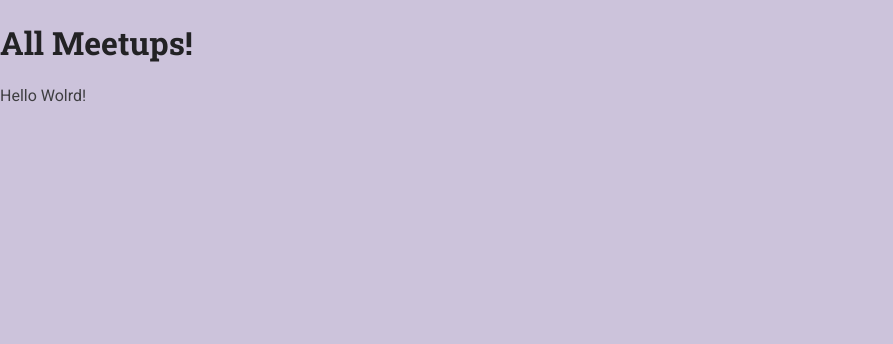
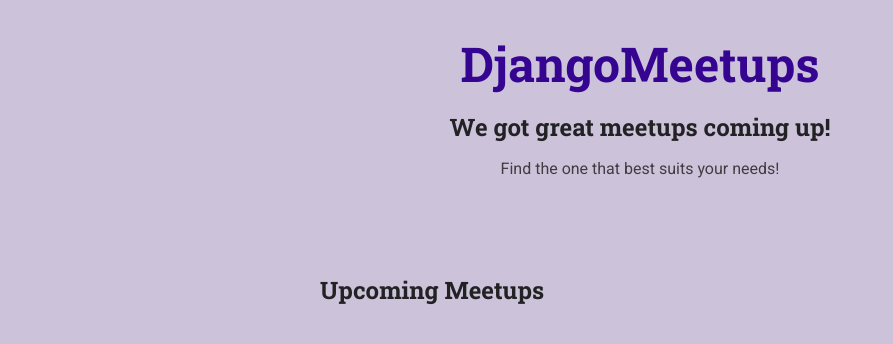
Before and after one commit to CarrascoJose/DjangoTutorial, a Django app: template django_course_site/meetups/templates/meetups/index.html in a window 1280 px wide. Shown: the top 344 px of the page, without its empty margins (0-893 px from the left). Run offline with Django 4.2, Linux system fonts and the light colour scheme; the template is opened without the code that fills it, so the values that code supplies are empty.

Commit message:
Primera version de la pagina de meetups

```diff
--- /dev/null
+++ b/django_course_site/meetups/static/meetups/styles/all-meetups.css
@@ -0,0 +1,62 @@
+section {
+    max-width: 40rem;
+    margin: 3rem auto;
+  }
+
+  ol {
+    list-style: none;
+    margin: 0;
+    padding: 0;
+  }
+
+  .meetup-item {
+    margin: 1rem 0;
+    background-color: #350490;
+    padding: 2rem;
+    color: white;
+    border-radius: 4px;
+  }
+
+  .meetup-summary {
+    display: flex;
+    align-items: flex-start;
+  }
+
+  .meetup-image {
+    margin-right: 2rem;
+  }
+
+  .meetup-image img {
+    width: 8rem;
+    height: 8rem;
+    object-fit: cover;
+    border-radius: 50%;
+  }
+
+  .meetup-details h3 {
+    color: inherit;
+    margin-top: 0;
+    margin-bottom: 0.5rem;
+    font-size: 2rem;
+  }
+
+  .meetup-details address {
+    font-style: italic;
+  }
+
+  .meetup-actions {
+    margin-top: 1.5rem;
+    text-align: right;
+  }
+
+  .meetup-actions .btn {
+    background-color: #cb82fb;
+    border-color: #cb82fb;
+    color: #350490;
+    padding: 0.75rem 2rem;
+  }
+
+  .meetup-actions .btn:hover {
+    background-color: #ba82fb;
+    border-color: #ba82fb;
+  }
--- a/django_course_site/meetups/templates/meetups/index.html
+++ b/django_course_site/meetups/templates/meetups/index.html
@@ -7,9 +7,41 @@
     <meta name="viewport" content="width=device-width, initial-scale=1.0">
     <title>All Meetups</title>
     <link rel="stylesheet" href="{% static 'meetups/styles/base.css' %}">
+    <link rel = "stylesheet" href = "{% static 'meetups/styles/all-meetups.css' %}">
 </head>
-<body>
-    <h1>All Meetups!</h1>
-    <p>Hello Wolrd!</p>
-</body>
+    <body>
+        <header id="main-header">
+            <nav><a href="/meetups" id="main-logo"> DjangoMeetups</a></nav>
+            <h1> We got great meetups coming up!</h1>
+            <p>Find the one that best suits your needs!</p>
+        </header>
+        <main>
+            <section>
+                <h2>Upcoming Meetups</h2>
+                <ol>
+                    {% for meetup_item in meetups %}
+                     <li class="meetup-item">
+                         <article>
+                             <div class="meetup-summary">
+                                 <div class="meetup-image">
+                                    <img src="" alt="">
+                                 </div>
+                                 <div class = "meetup-details">
+                                    <h3>{{ meetup_item.title }}</h3>
+                                    <address> {{meetup_item.location}} </address>
+                                 </div>
+                             </div>
+                             <div class="meetup-actions">
+                                 <a href="" class = "btn"> More Details</a>
+
+                             </div>
+                         </article>
+                     </li>
+                    {% endfor %}
+                </ol>
+            </section>
+
+        </main>
+
+    </body>
 </html>
```
Also changed, not shown: django_course_site/meetups/views.py (+13 -1 lines).
